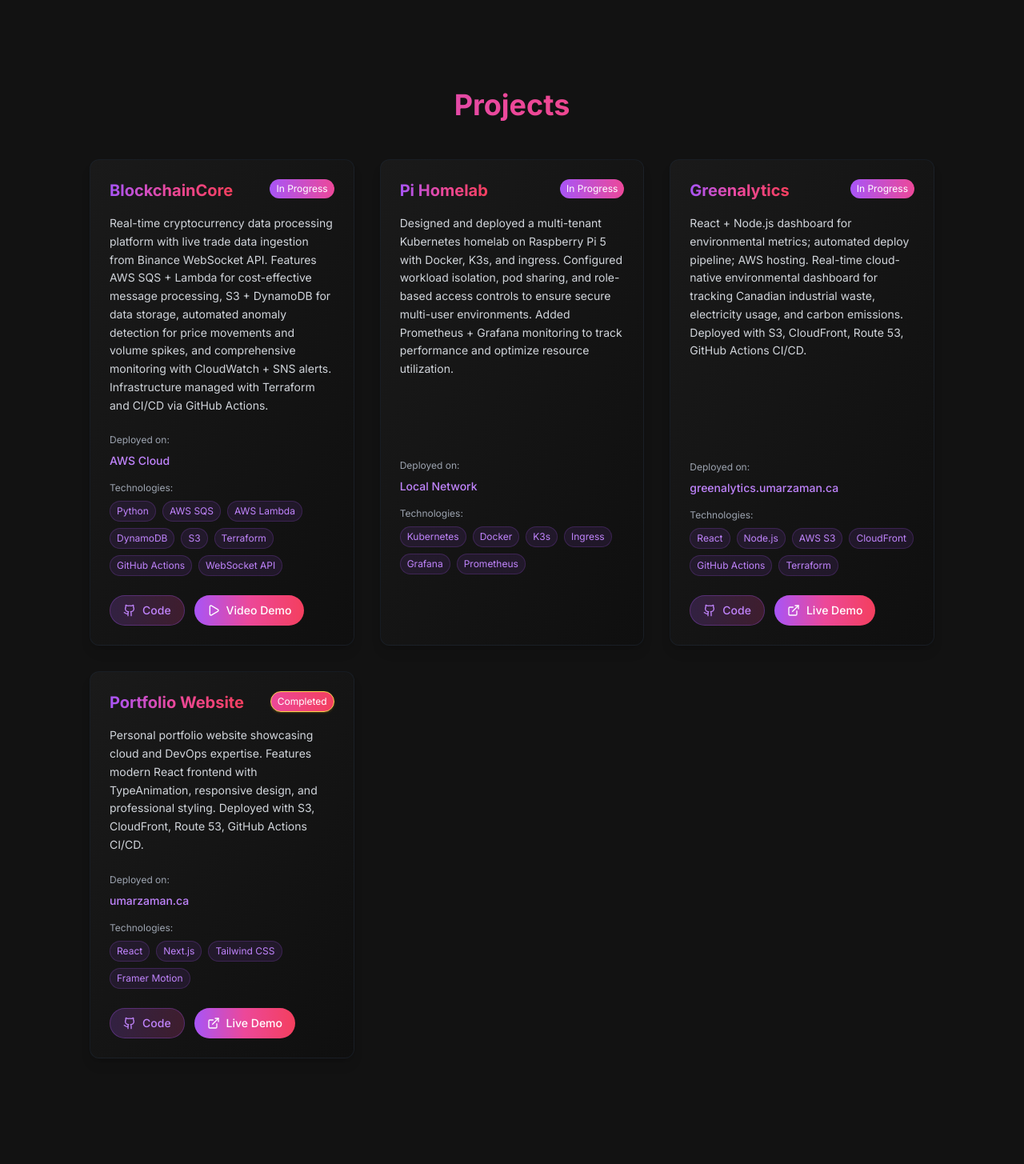
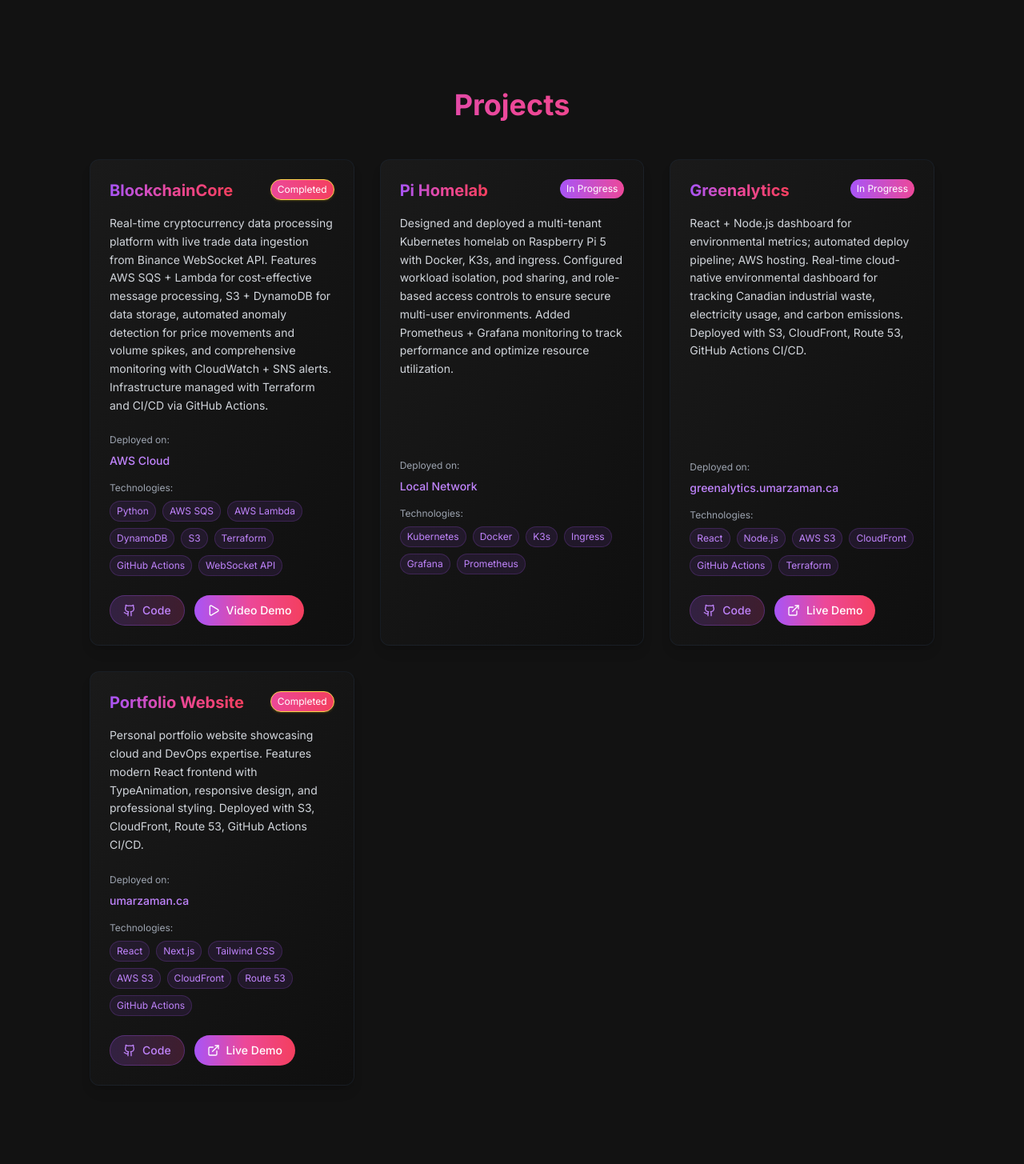
Before and after one commit to umar11b/personal-website, a Next.js app in the folder frontend/: page / in a window 1280 px wide. Shown: the part 1799-3254 px from the top of the page at 80% size. Built offline with nearby package versions, Linux system fonts and the light colour scheme.

Commit message:
Update BlockchainCore status to completed and add AWS services to Portfolio Website

```diff
--- a/frontend/src/app/components/ProjectsSection.jsx
+++ b/frontend/src/app/components/ProjectsSection.jsx
@@ -23,7 +23,7 @@ const projectsData = [
     github: "https://github.com/umar11b/BlockchainCore",
     live: null,
     video: "/videos/blockchaincore-demo.mp4", // Add video URL
-    status: "in-progress",
+    status: "completed",
   },
   {
     title: "Pi Homelab",
@@ -56,7 +56,15 @@ const projectsData = [
     title: "Portfolio Website",
     description:
       "Personal portfolio website showcasing cloud and DevOps expertise. Features modern React frontend with TypeAnimation, responsive design, and professional styling. Deployed with S3, CloudFront, Route 53, GitHub Actions CI/CD.",
-    tech: ["React", "Next.js", "Tailwind CSS", "Framer Motion"],
+    tech: [
+      "React",
+      "Next.js",
+      "Tailwind CSS",
+      "AWS S3",
+      "CloudFront",
+      "Route 53",
+      "GitHub Actions",
+    ],
     deployment: "umarzaman.ca",
     github: "https://github.com/umar11b/personal-website",
     live: "https://umarzaman.ca",
```
